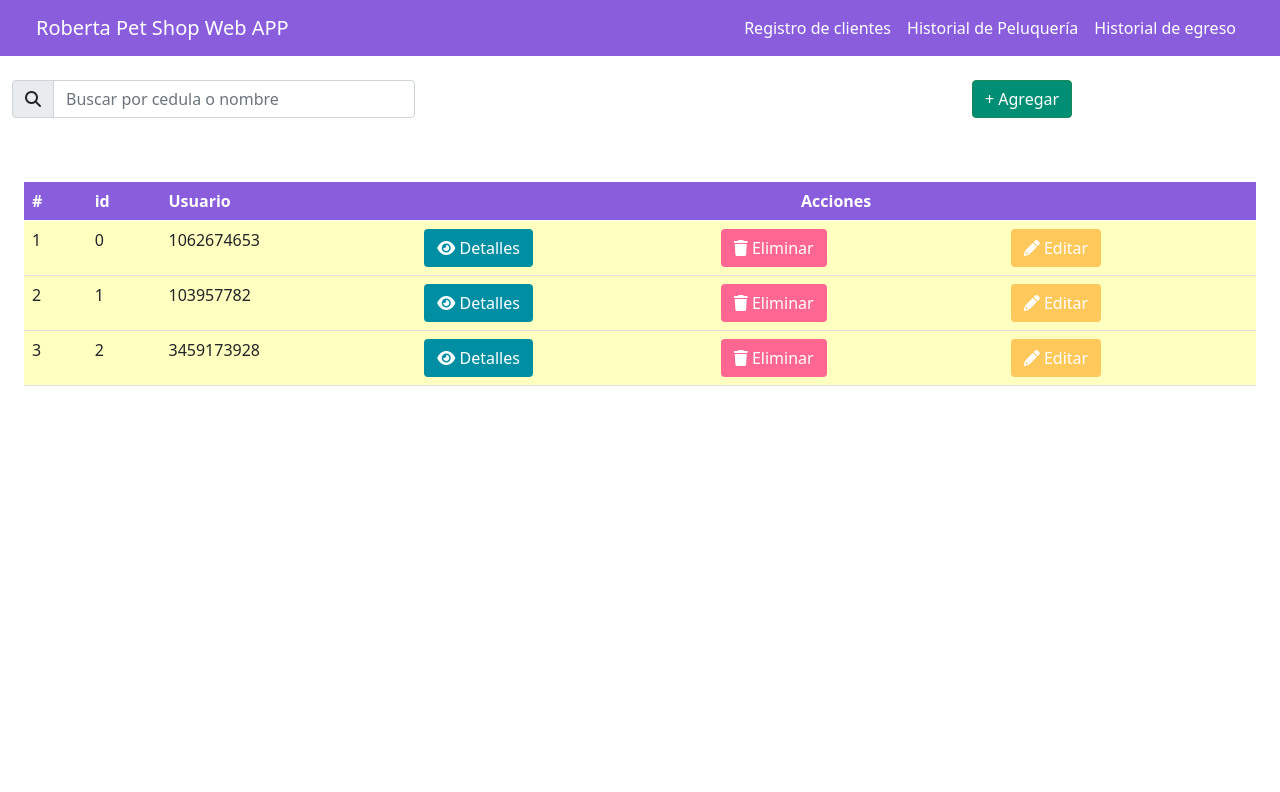
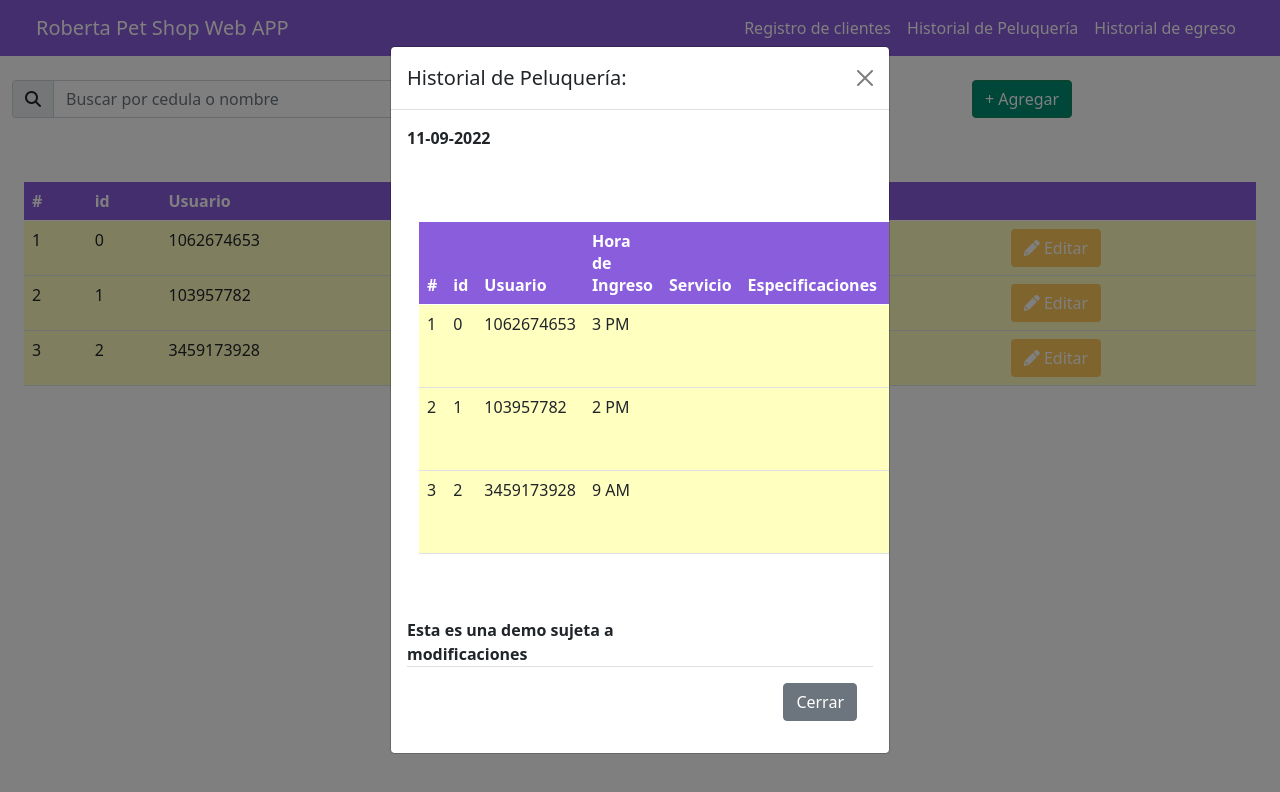
Before and after one commit to coderunner86/petshop, an Angular app: page / in a window 1280 px wide. Both pictures are taken after a click on the link "Historial de Peluquería". Shown: the top 792 px of the page. Built offline with nearby package versions, Linux system fonts and the light colour scheme.

Commit message:
4 files modified, 1 added

```diff
--- a/src/app/Users.ts
+++ b/src/app/Users.ts
@@ -10,4 +10,6 @@ export interface Users {
   servicio: string;
   size: number;
   email: string;
+  horaIngreso: string;
+  horaSalida: string;
 }
--- a/src/app/app.component.html
+++ b/src/app/app.component.html
@@ -20,10 +20,20 @@
               <a class="nav-link active" aria-current="page" href="#"
                 >Registro de clientes</a
               >
-              <a class="nav-link active" aria-current="page" href="#"
+              <a
+                class="nav-link active"
+                aria-current="page"
+                href="#"
+                data-bs-toggle="modal"
+                data-bs-target="#info"
                 >Historial de Peluquería</a
               >
-              <a class="nav-link active" aria-current="page" href="#"
+              <a
+                class="nav-link active"
+                aria-current="page"
+                href="#"
+                data-bs-toggle="modal"
+                data-bs-target="#details"
                 >Historial de egreso</a
               >
             </div>
@@ -217,6 +227,15 @@
                     name="email"
                     [(ngModel)]="inputUser.email"
                   />
+                  <div class="mb-3">
+                    <label for="horaIngreso">Hora de Ingreso: </label>
+                    <input
+                      class="form-control"
+                      type="text"
+                      name="size"
+                      [(ngModel)]="inputUser.horaIngreso"
+                    />
+                  </div>
                 </div>
               </form>
             </div>
@@ -336,6 +355,15 @@
                     type="text"
                     name="servicio"
                     [(ngModel)]="editUser.servicio"
+                  />
+                </div>
+                <div class="mb-3">
+                  <label for="horaIngreso">Hora de Ingreso: </label>
+                  <input
+                    class="form-control"
+                    type="text"
+                    name="ingreso"
+                    [(ngModel)]="editUser.horaIngreso"
                   />
                 </div>
                 <div class="mb-3">
@@ -469,6 +497,14 @@
           </div>
           <div class="row mt-4">
             <div class="col-6">
+              <strong>Hora de Ingreso: </strong>
+            </div>
+            <div class="col-6">
+              {{ editUser.horaIngreso }}
+            </div>
+          </div>
+          <div class="row mt-4">
+            <div class="col-6">
               <strong>Tamaño en cm: </strong>
             </div>
             <div class="col-6">
@@ -496,4 +532,91 @@
       </div>
     </div>
   </div>
+  <!--MODAL INFO-->
+  <div
+    class="modal fade"
+    id="info"
+    tabindex="-1"
+    aria-labelledby="exampleModalLabel"
+    aria-hidden="true"
+  >
+    <div class="modal-dialog modal-dialog-centered modal-dialog-scrollable">
+      <div class="modal-content">
+        <div class="modal-header">
+          <h5 class="modal-title" id="exampleModalLabel">
+            Historial de Peluquería:
+          </h5>
+          <button
+            type="button"
+            class="btn-close"
+            data-bs-dismiss="modal"
+            aria-label="Close"
+          ></button>
+        </div>
+        <div class="modal-body">
+          <div class="row">
+            <div class="col-6">
+              <strong>{{ myDate | date: 'dd-MM-yyyy' }}</strong>
+            </div>
+          </div>
+          <div class="row mt-4">
+            <div class="col-6">
+              <strong
+                ><div class="row mt-4 p-4">
+                  <table class="table">
+                    <thead>
+                      <tr>
+                        <th>#</th>
+                        <th>id</th>
+                        <th>Usuario</th>
+                        <th>Hora de Ingreso</th>
+                        <th>Servicio</th>
+                        <th>Especificaciones</th>
+                        <th>Firma de Ingreso</th>
+                        <th colspan="3" class="text-center">Acciones</th>
+                      </tr>
+                    </thead>
+                    <tbody>
+                      <tr *ngFor="let us of users; index as i">
+                        <td>{{ i + 1 }}</td>
+                        <td>{{ us.id }}</td>
+                        <td>{{ us.username }}</td>
+                        <td>{{ us.horaIngreso }}</td>
+                        <td>{{ us.servicio }}</td>
+                        <td>{{ us.observaciones }}</td>
+                        <td>Espacio para firma</td>
+                        <td></td>
+                        <td>
+                          <button class="btn descargar" (click)="(i)">
+                            <i class="fa-solid fa-download"></i>
+                            Descargar
+                          </button>
+                        </td>
+                      </tr>
+                    </tbody>
+                  </table>
+                </div></strong
+              >
+            </div>
+
+            <div class="row mt-4">
+              <div class="col-6">
+                <strong>Esta es una demo sujeta a modificaciones </strong>
+              </div>
+              <div class="col-6"></div>
+            </div>
+          </div>
+          <div class="modal-footer">
+            <button
+              type="button"
+              class="btn btn-secondary"
+              data-bs-dismiss="modal"
+            >
+              Cerrar
+            </button>
+          </div>
+        </div>
+      </div>
+    </div>
+  </div>
 </div>
--- a/src/app/app.component.ts
+++ b/src/app/app.component.ts
@@ -1,5 +1,6 @@
 import { Component, VERSION } from '@angular/core';
 import { Users } from './Users';
+
 @Component({
   selector: 'my-app',
   templateUrl: './app.component.html',
@@ -19,6 +20,8 @@ export class AppComponent {
     servicio: '',
     size: 0,
     email: '',
+    horaIngreso: '',
+    horaSalida: '',
   };
   editUser: Users = {
     id: -1,
@@ -32,6 +35,8 @@ export class AppComponent {
     servicio: '',
     size: 0,
     email: '',
+    horaIngreso: '',
+    horaSalida: '',
   };
   users: Users[] = [
     {
@@ -46,6 +51,8 @@ export class AppComponent {
       servicio: '',
       size: 0,
       email: 'user0@domain.com',
+      horaIngreso: '3 PM',
+      horaSalida: '5 PM',
     },
     {
       id: 1,
@@ -59,6 +66,8 @@ export class AppComponent {
       servicio: '',
       size: 0,
       email: 'user1@domain.com',
+      horaIngreso: '2 PM',
+      horaSalida: '4 PM',
     },
     {
       id: 2,
@@ -72,6 +81,8 @@ export class AppComponent {
       servicio: '',
       size: 0,
       email: 'user2@domain.com',
+      horaIngreso: '9 AM',
+      horaSalida: '12 PM',
     },
   ];
 
@@ -106,6 +117,8 @@ export class AppComponent {
       servicio: '',
       size: 0,
       email: '',
+      horaIngreso: '',
+      horaSalida: '',
     };
   }
 
```
Also changed, not shown: src/app/app.module.ts (+5 -4 lines), src/app/pagenotfound.component.html (added).
